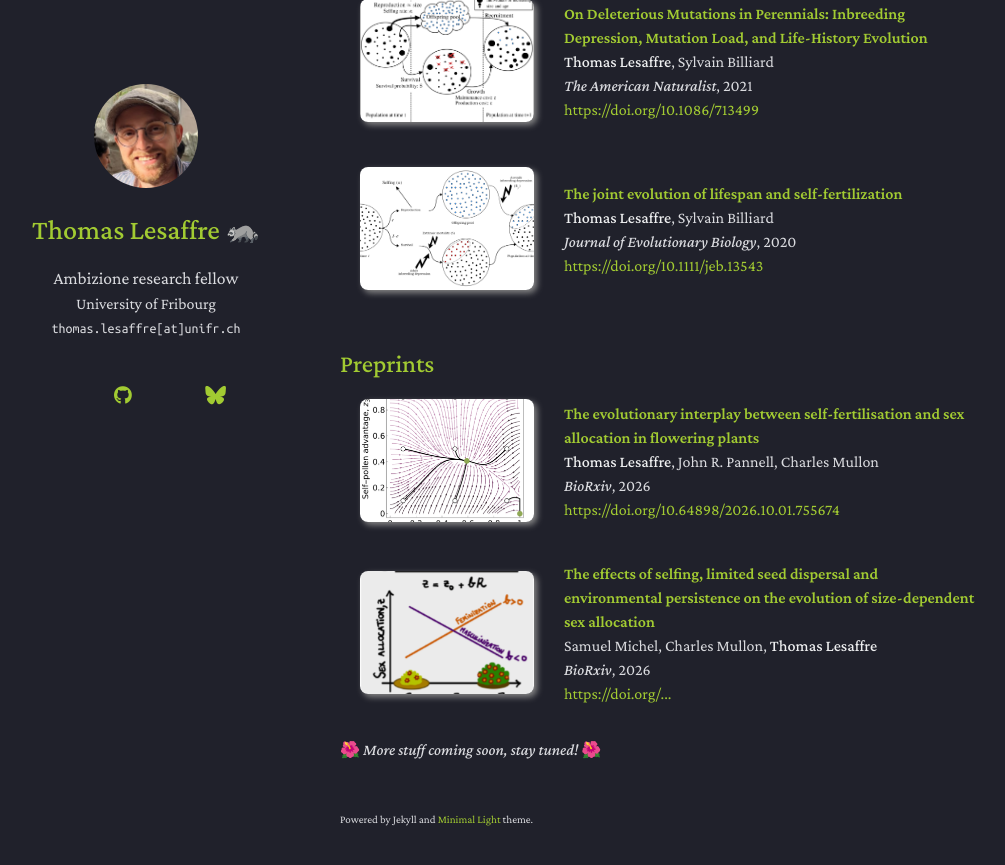
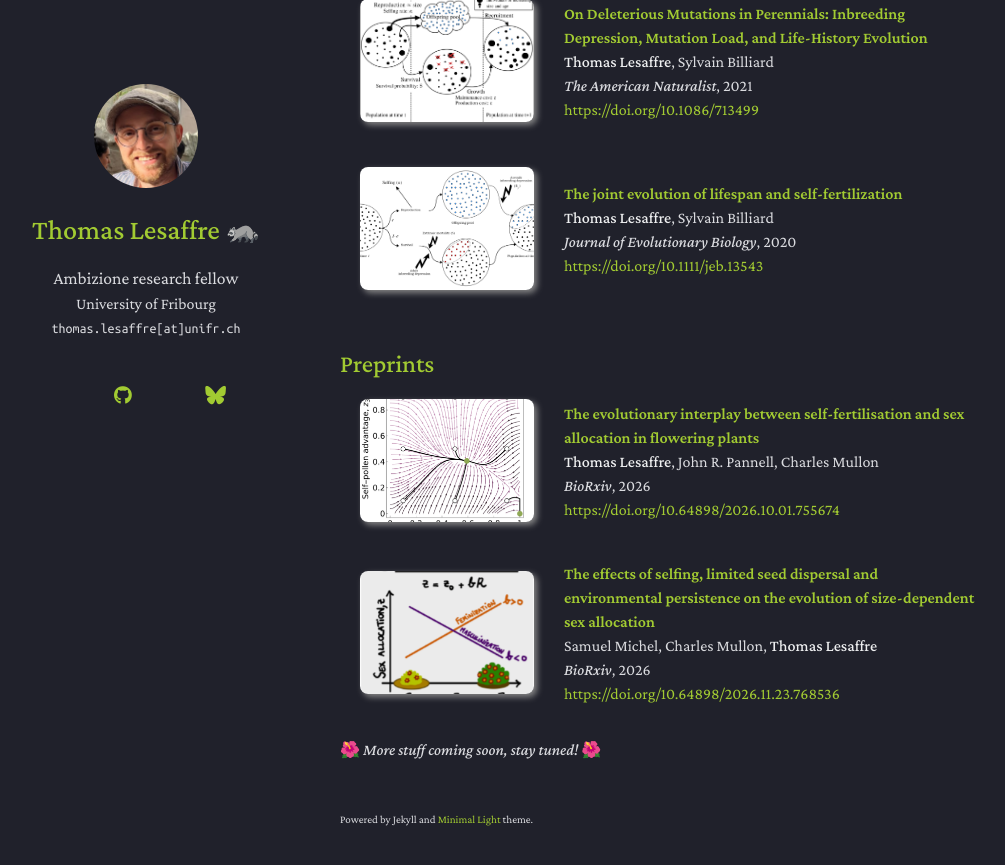
Before and after one commit to Thomas-Lesaffre/thomas-lesaffre.github.io, a Jekyll site: the page built from index.md, in a window 1280 px wide and 900 px high, scrolled down 1848 px. Shown: the top 865 px of the window, without its empty margins (130-1135 px from the left). Built offline with Jekyll 4.4.1, drawn with Linux system fonts in a browser that asks for light colours; a style sheet for code colours, icons or effects is not loaded; our own code applies the rules of GitHub Pages for plain Markdown files; part of the change alters nothing that is shown.

Commit message:
Update preprints.yml

```diff
--- a/_data/preprints.yml
+++ b/_data/preprints.yml
@@ -11,6 +11,6 @@ main:
     authors: "Samuel Michel, Charles Mullon, <strong>Thomas Lesaffre</strong>"
     journal: "BioRxiv"
     year: 2026
-    doi: https://doi.org/...
+    doi: https://doi.org/10.64898/2026.11.23.768536
     image: ./assets/img/michel2026_illustration.png
     pdf: ./assets/files/michel2026_sizedep.pdf
```
